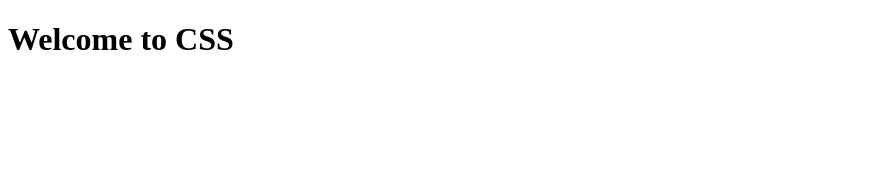
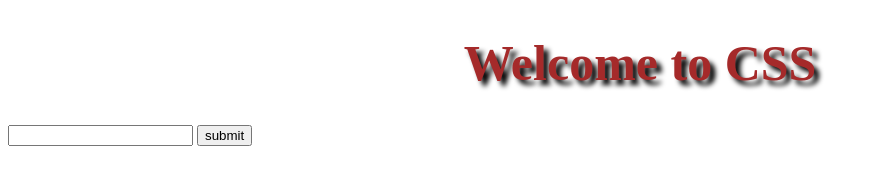
Before and after one commit to Rizvejee/CSS, a plain HTML site: page index.html in a window 1280 px wide. Shown: the whole page, without its empty margins (0-878 px from the left). Drawn offline with Linux system fonts and the light colour scheme.

Commit message:
csspractice1

```diff
--- a/index.html
+++ b/index.html
@@ -5,10 +5,23 @@
     <meta http-equiv="X-UA-Compatible" content="IE=edge">
     <meta name="viewport" content="width=device-width, initial-scale=1.0">
     <title>Document</title>
+    <link rel="stylesheet" href="style.css">
+
 </head>
 <body>
 
-      <h1>Welcome to CSS</h1>
+        <h1>Welcome to CSS</h1>
+        <!-- <p>
+            Lorem ipsum dolor sit, amet consectetur adipisicing elit.
+            Rem consequuntur nobis quasi dolor voluptatem sapiente esse excepturi
+             et ipsum aliquid eaque voluptas nemo ducimus obcaecati delectus,
+              atque ea tempora harum.
+        </p>  -->
+
+
+            <input id="input" type="text">
+            <button id="bt" >submit</button>
+
 
 </body>
 </html>
--- /dev/null
+++ b/style.css
@@ -0,0 +1,56 @@
+/* h1{
+
+    color: chartreuse;
+    background-color: blueviolet;
+
+} */
+
+/* @font-face {
+    font-family: "nova";
+    src: url(font/NovaSquare-Regular.ttf);
+}
+
+h1{
+
+    font-family:sans-serif;
+    font-size: 64px;
+    font-weight: bold;
+    font-style: italic;
+    text-align: center;
+
+
+}
+
+
+
+p{
+
+   text-transform: capitalize;
+    line-height: 2em;
+    text-align: center;
+
+}
+ */
+
+h1{
+    color: brown;
+    text-align: center;
+    font-size: 50px;
+    text-shadow: 5px 5px 5px black;
+
+}
+
+
+#input:hover{
+
+    border: 3px solid purple;
+}
+#input:focus{
+
+    background-color: brown;
+
+}
+#bt:active{
+
+    background-color: brown;
+}
```
Also changed, not shown: font/NovaSquare-Regular.ttf (added).
